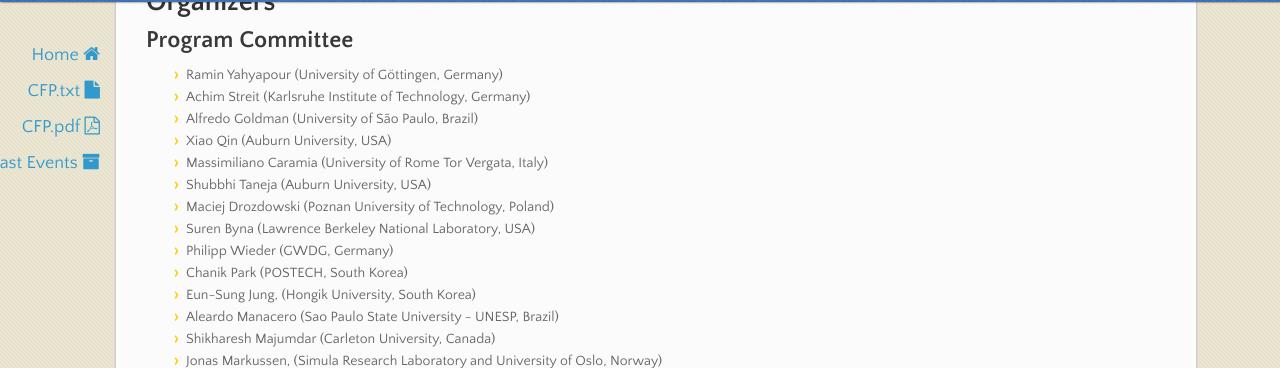
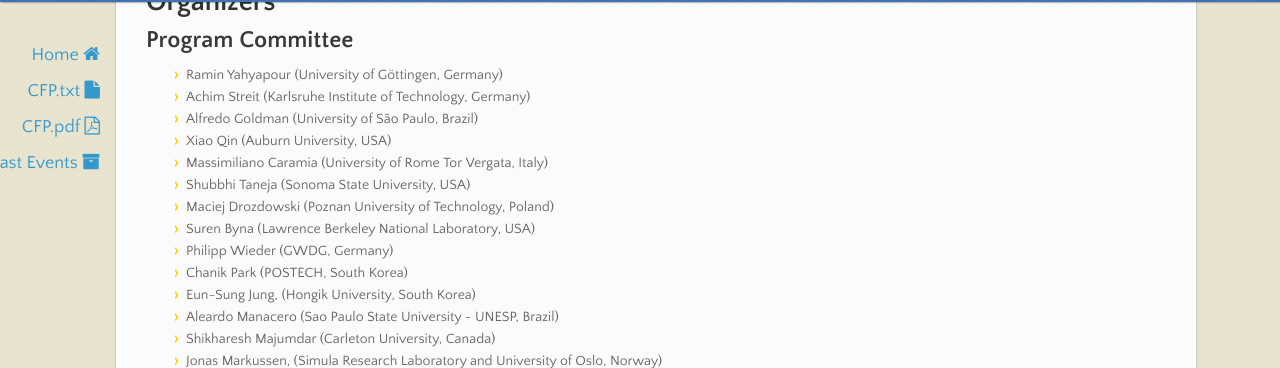
Before and after one commit to srmpds/srmpds.github.io, a Jekyll site: the page built from index.md, in a window 1280 px wide and 900 px high, scrolled down 1345 px. Shown: the part 83-451 px from the top of the window. Built offline with Jekyll 4.4.1, drawn with Linux system fonts in a browser that asks for light colours; nearby versions of some CDN libraries.

Commit message:
add, delete, polish etc.

```diff
--- a/index.md
+++ b/index.md
@@ -55,7 +55,7 @@ Resource management and scheduling is a crucial task on large-scale computing sy
 * Alfredo Goldman (University of São Paulo, Brazil)
 * Xiao Qin (Auburn University, USA)
 * Massimiliano Caramia (University of Rome Tor Vergata, Italy)
-* Shubbhi Taneja (Auburn University, USA)
+* Shubbhi Taneja (Sonoma State University, USA)
 * Maciej Drozdowski (Poznan University of Technology, Poland)
 * Suren Byna (Lawrence Berkeley National Laboratory, USA)
 * Philipp Wieder (GWDG, Germany)
```
